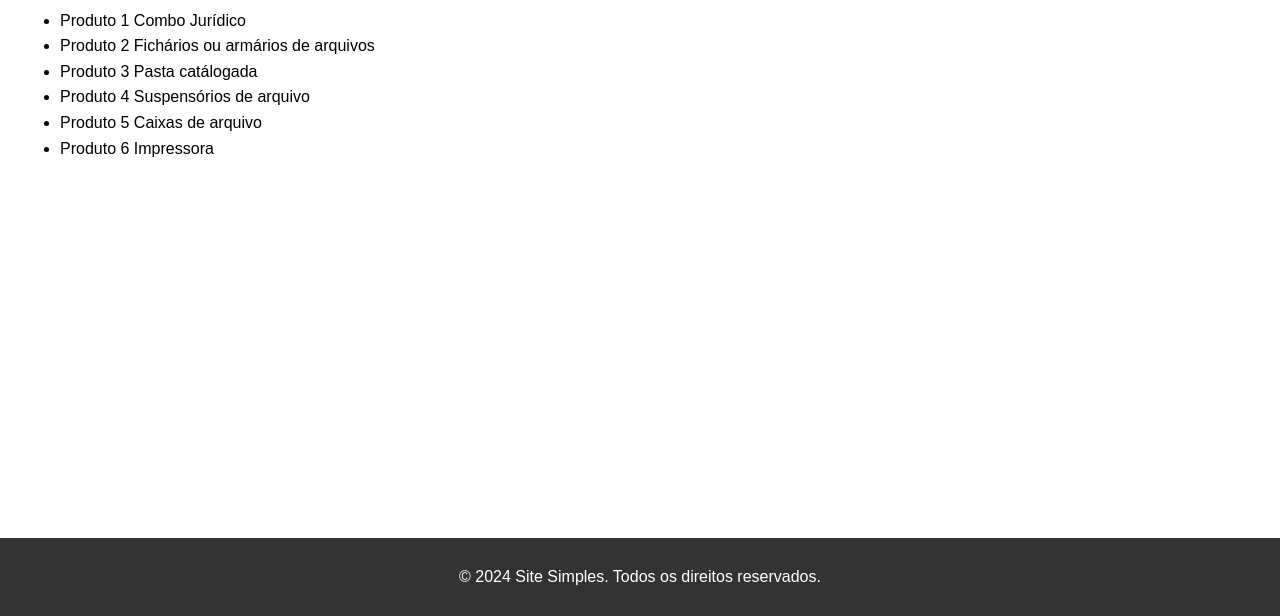
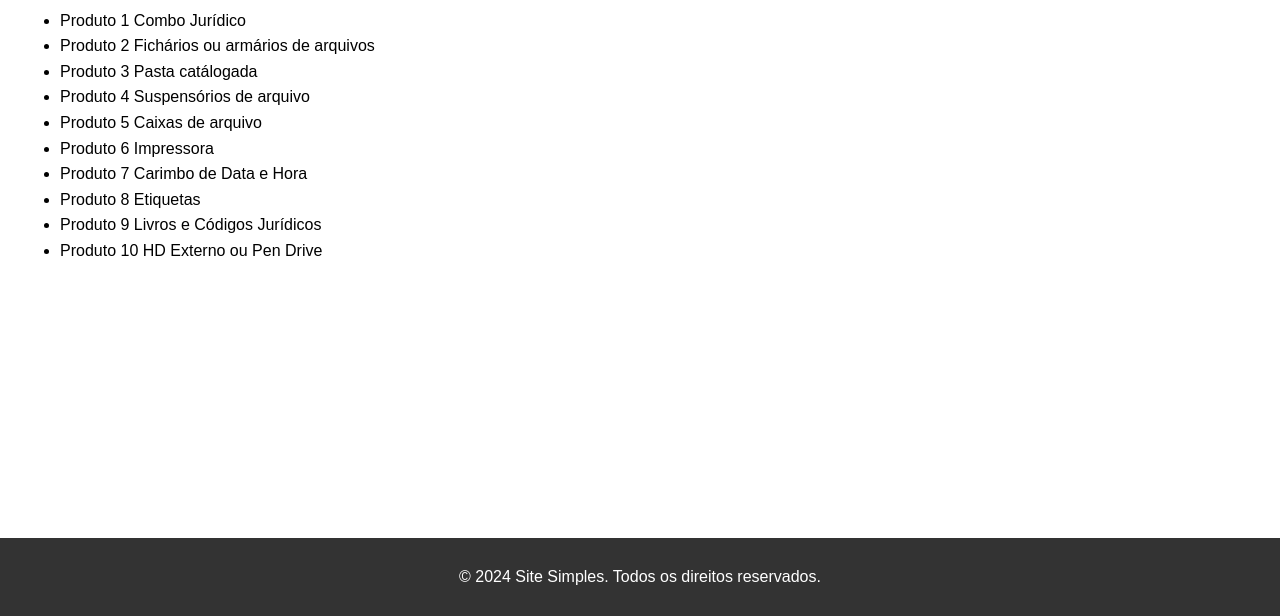
Before and after one commit to alessandra-cropolato/site-simples-, a plain HTML site: page products.html in a window 1280 px wide. Shown: the part 184-800 px from the top of the page. Drawn offline with Linux system fonts and the light colour scheme.

Commit message:
código teste 4

```diff
--- a/products.html
+++ b/products.html
@@ -26,6 +26,10 @@
             <li>Produto 4 Suspensórios de arquivo</li>
             <li>Produto 5 Caixas de arquivo</li>
             <li>Produto 6 Impressora</li>
+            <li>Produto 7 Carimbo de Data e Hora</li>
+            <li>Produto 8 Etiquetas</li>
+            <li>Produto 9 Livros e Códigos Jurídicos</li>
+            <li>Produto 10 HD Externo ou Pen Drive</li>
         </ul>
     </main>
     <footer>
```
Also changed, not shown: about.html (+1 -1 lines), index.html (+1 -1 lines).
